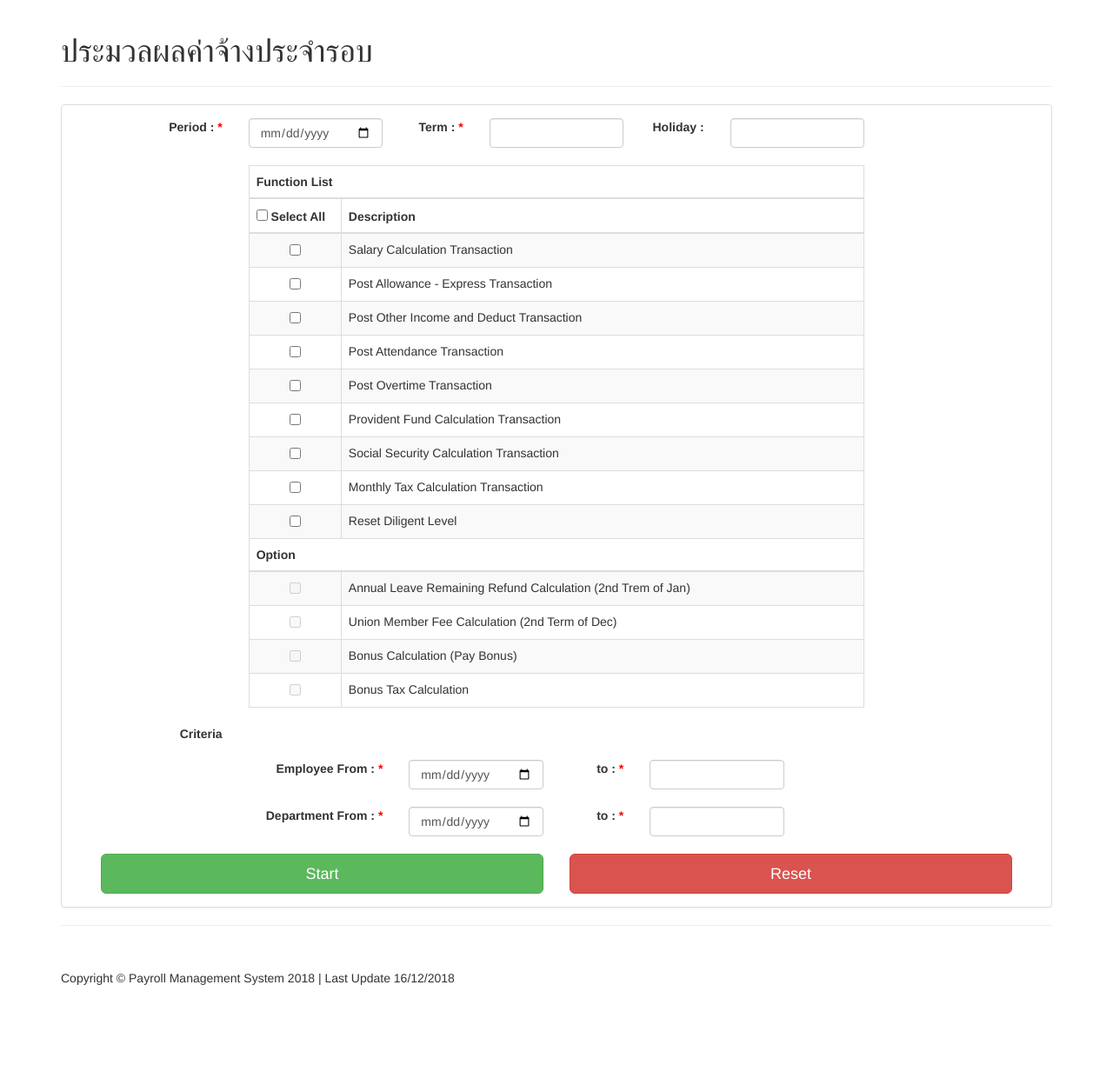
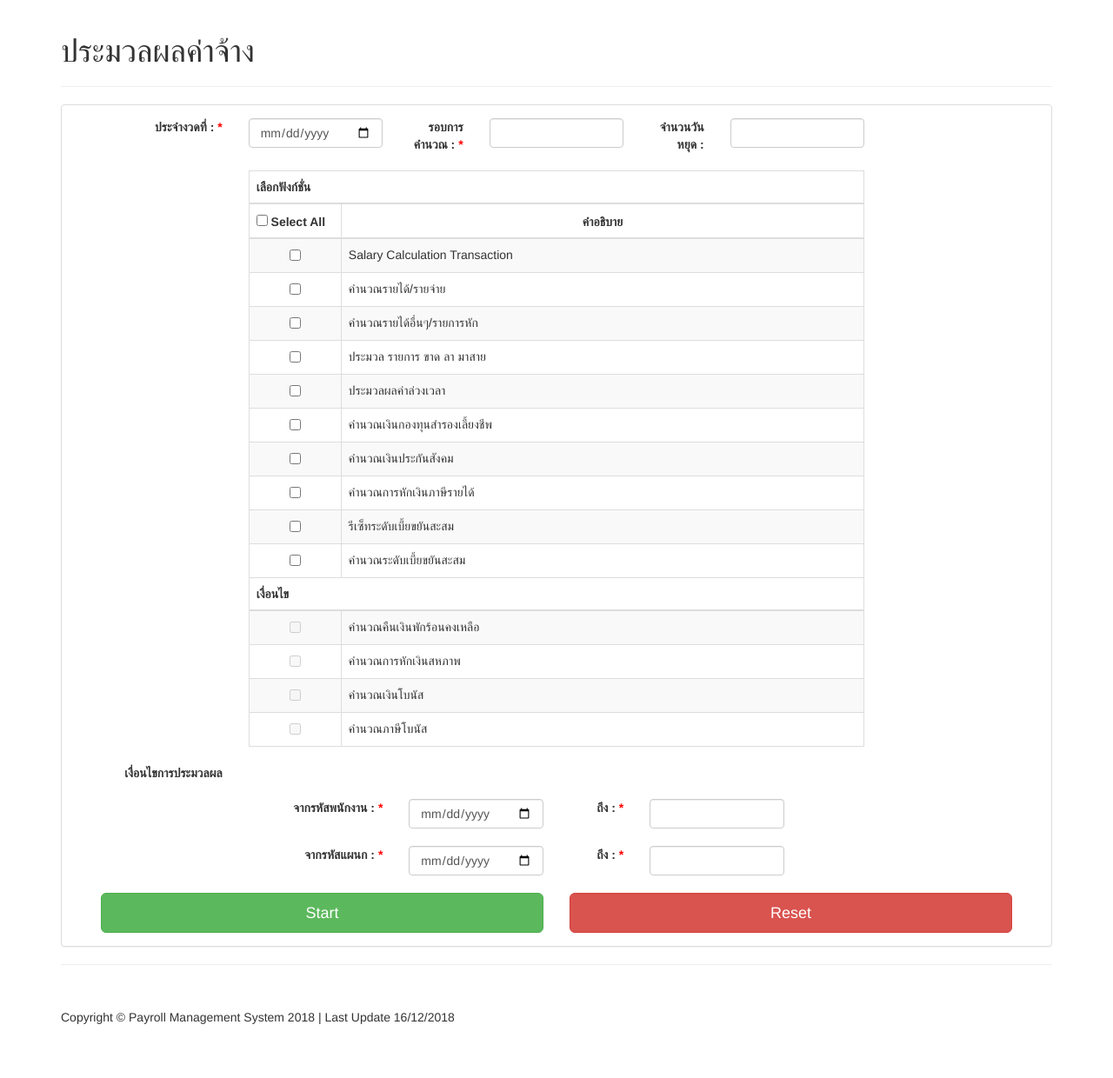
Before and after one commit to anisonglopez/new_pr, a PHP site: page /monthlyclosingprocress.php in a window 1280 px wide. Shown: the part 51-1291 px from the top of the page at 87% size. Before the commit the page ends 1184 px from the top, so only its background shows below. Run offline with PHP 8.4, Linux system fonts and the light colour scheme; the visitor is signed in with stand-in values (Sample User, id 1).

Commit message:
commit change

```diff
--- a/includes/navigation.php
+++ b/includes/navigation.php
@@ -18,8 +18,8 @@
                             <a class="dropdown-toggle" data-toggle="dropdown" href="#">ประมวลผลประจำรอบ
                             <span class="caret"></span></a>
                             <ul class="dropdown-menu">
-                              <li><a href="systemcon.php">จัดเตรียมข้อมูลก่อนระมวลผล</a></li>
-                              <li><a href="monthlyclosingprocress.php">ประมวลผลค่าจ้างประจำรอบ</a></li>
+                              <li><a href="systemcon.php">จัดเตรียมข้อมูลก่อนการประมวลผล</a></li>
+                              <li><a href="monthlyclosingprocress.php">ประมวลผลค่าจ้าง</a></li>
                             </ul>
                           </li>
                     </li>
--- a/monthlyclosingprocress.php
+++ b/monthlyclosingprocress.php
@@ -13,7 +13,7 @@ if($_SESSION['UserID'] == "")
 
             <!-- Blog Entries Column -->
             <div class="col-md-12">
-                <h1>ประมวลผลค่าจ้างประจำรอบ</h1>
+                <h1>ประมวลผลค่าจ้าง</h1>
             <hr>
 
 
@@ -25,15 +25,15 @@ if($_SESSION['UserID'] == "")
                         <div class="panel-body">
                         <div class="col-md-12">
                             <dl class="row">
-                                <dt class="col-sm-2 info-box-label">Period : <span class="field-required">*</span></dt>
+                                <dt class="col-sm-2 info-box-label">ประจำงวดที่ : <span class="field-required">*</span></dt>
                                 <dd class="col-sm-2">
                                 <input type="date" name="AttnDate"  class="form-control" />
                                 </dd>
-                                <dt class="col-sm-1 info-box-label">Term : <span class="field-required">*</span></dt>
+                                <dt class="col-sm-1 info-box-label">รอบการคำนวณ : <span class="field-required">*</span></dt>
                                 <dd class="col-sm-2">
                                 <input type="number" name="AttnDate"  class="form-control" />
                                 </dd>
-                                <dt class="col-sm-1 info-box-label">Holiday : </dt>
+                                <dt class="col-sm-1 info-box-label">จำนวนวันหยุด : </dt>
                                 <dd class="col-sm-2">
                                 <input type="number" name="AttnDate"  class="form-control" />
                                 </dd>
@@ -46,11 +46,11 @@ if($_SESSION['UserID'] == "")
                         <table width="100%" class="table table-striped table-bordered table-hover">
                                 <thead>
                                 <tr>
-                                <th colspan="2">Function List</th>
+                                <th colspan="2">เลือกฟังก์ชั่น</th>
                                 </tr>
                                     <tr>
                                      <th scope="col" width="15%"><input type="checkbox"/>  Select All</th>
-                                    <th scope="col">Description</th>
+                                    <th scope="col" style="text-align: center;">คำอธิบาย</th>
                                     </tr>
                                 </thead>
                                 <tbody>
@@ -60,58 +60,62 @@ if($_SESSION['UserID'] == "")
                                  </tr>
                                  <tr>
                                     <td style="text-align : center;"><input type="checkbox"/> </td>
-                                    <td>Post Allowance - Express Transaction</td>
+                                    <td>คำนวณรายได้/รายจ่าย</td>
                                  </tr>
                                  <tr>
                                     <td style="text-align : center;"><input type="checkbox"/> </td>
-                                    <td>Post Other Income and Deduct Transaction</td>
+                                    <td>คำนวณรายได้อื่นๆ/รายการหัก</td>
                                  </tr>
                                  <tr>
                                     <td style="text-align : center;"><input type="checkbox"/> </td>
-                                    <td>Post Attendance Transaction</td>
+                                    <td>ประมวล รายการ ขาด ลา มาสาย</td>
                                  </tr>
                                  <tr>
                                     <td style="text-align : center;"><input type="checkbox"/> </td>
-                                    <td>Post Overtime Transaction</td>
+                                    <td>ประมวลผลค่าล่วงเวลา</td>
                                  </tr>
                                  <tr>
                                     <td style="text-align : center;"><input type="checkbox"/> </td>
-                                    <td>Provident Fund Calculation Transaction</td>
+                                    <td>คำนวณเงินกองทุนสำรองเลี้ยงชีพ</td>
                                  </tr>
                                  <tr>
                                     <td style="text-align : center;"><input type="checkbox"/> </td>
-                                    <td>Social Security Calculation Transaction</td>
+                                    <td>คำนวณเงินประกันสังคม</td>
                                  </tr>
                                  <tr>
                                     <td style="text-align : center;"><input type="checkbox"/> </td>
-                                    <td>Monthly Tax Calculation Transaction</td>
+                                    <td>คำนวณการหักเงินภาษีรายได้</td>
                                  </tr>
                                  <tr>
                                     <td style="text-align : center;"><input type="checkbox"/> </td>
-                                    <td>Reset Diligent Level</td>
+                                    <td>รีเซ็ทระดับเบี้ยขยันสะสม</td>
+                                 </tr>
+                                 <tr>
+                                    <td style="text-align : center;"><input type="checkbox"/> </td>
+                                    <td>คำนวณระดับเบี้ยขยันสะสม</td>
                                  </tr>
                                 </tbody>
                                 <thead>
                                         <tr>
-                                        <th colspan="2">Option</th>
+                                        <th colspan="2">เงื่อนไข</th>
                                         </tr>
                                 </thead>
                                 <tbody>
                                 <tr>
                                     <td style="text-align : center;"><input type="checkbox" disabled/> </td>
-                                    <td>Annual Leave Remaining Refund Calculation (2nd Trem of Jan)</td>
+                                    <td>คำนวณคืนเงินพักร้อนคงเหลือ</td>
                                  </tr>
                                  <tr>
                                     <td style="text-align : center;"><input type="checkbox" disabled/> </td>
-                                    <td>Union Member Fee Calculation (2nd Term of Dec)</td>
+                                    <td>คำนวณการหักเงินสหภาพ</td>
                                  </tr>
                                  <tr>
                                     <td style="text-align : center;"><input type="checkbox" disabled/> </td>
-                                    <td>Bonus Calculation (Pay Bonus)</td>
+                                    <td>คำนวณเงินโบนัส</td>
                                  </tr>
                                  <tr>
                                     <td style="text-align : center;"><input type="checkbox" disabled/> </td>
-                                    <td>Bonus Tax Calculation</td>
+                                    <td>คำนวณภาษีโบนัส</td>
                                  </tr>
                                 </tbody>
                             </table>
@@ -123,17 +127,17 @@ if($_SESSION['UserID'] == "")
                                 </div>
                                 <div class="col-md-12">
                                         <dl class="row">
-                                            <dt class="col-sm-2 info-box-label">Criteria</dt>
+                                            <dt class="col-sm-2 info-box-label">เงื่อนไขการประมวลผล</dt>
                                         </dl>
                                 </div>
 
                                  <div class="col-md-12">
                             <dl class="row">
-                                <dt class="col-sm-4 info-box-label">Employee From : <span class="field-required">*</span></dt>
+                                <dt class="col-sm-4 info-box-label">จากรหัสพนักงาน : <span class="field-required">*</span></dt>
                                 <dd class="col-sm-2">
                                 <input type="date" name="AttnDate"  class="form-control" />
                                 </dd>
-                                <dt class="col-sm-1 info-box-label">to : <span class="field-required">*</span></dt>
+                                <dt class="col-sm-1 info-box-label">ถึง : <span class="field-required">*</span></dt>
                                 <dd class="col-sm-2">
                                 <input type="number" name="AttnDate"  class="form-control" />
                                 </dd>
@@ -142,11 +146,11 @@ if($_SESSION['UserID'] == "")
 
                         <div class="col-md-12">
                             <dl class="row">
-                                <dt class="col-sm-4 info-box-label">Department From : <span class="field-required">*</span></dt>
+                                <dt class="col-sm-4 info-box-label">จากรหัสแผนก : <span class="field-required">*</span></dt>
                                 <dd class="col-sm-2">
                                 <input type="date" name="AttnDate"  class="form-control" />
                                 </dd>
-                                <dt class="col-sm-1 info-box-label">to : <span class="field-required">*</span></dt>
+                                <dt class="col-sm-1 info-box-label">ถึง : <span class="field-required">*</span></dt>
                                 <dd class="col-sm-2">
                                 <input type="number" name="AttnDate"  class="form-control" />
                                 </dd>
```
